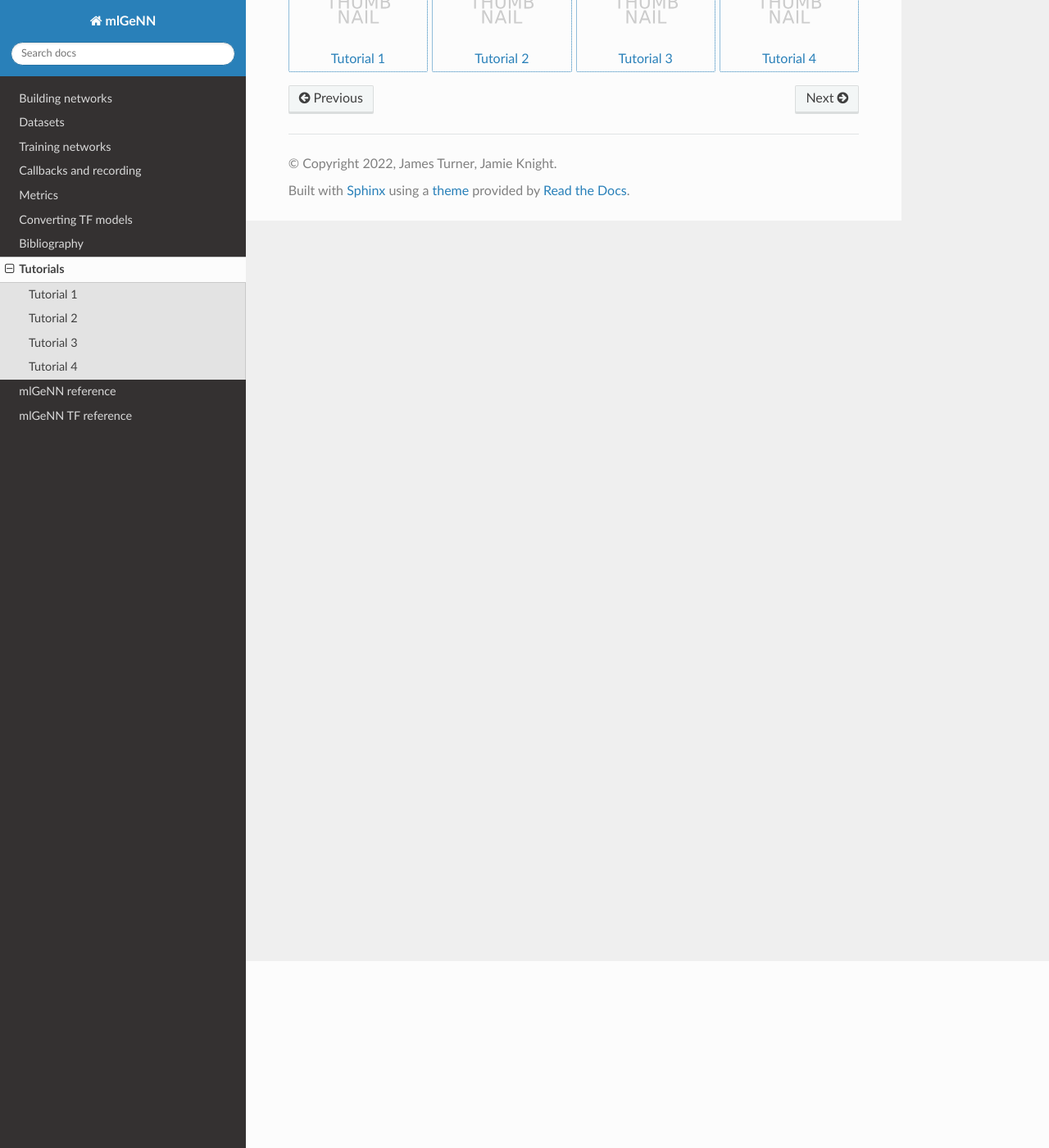
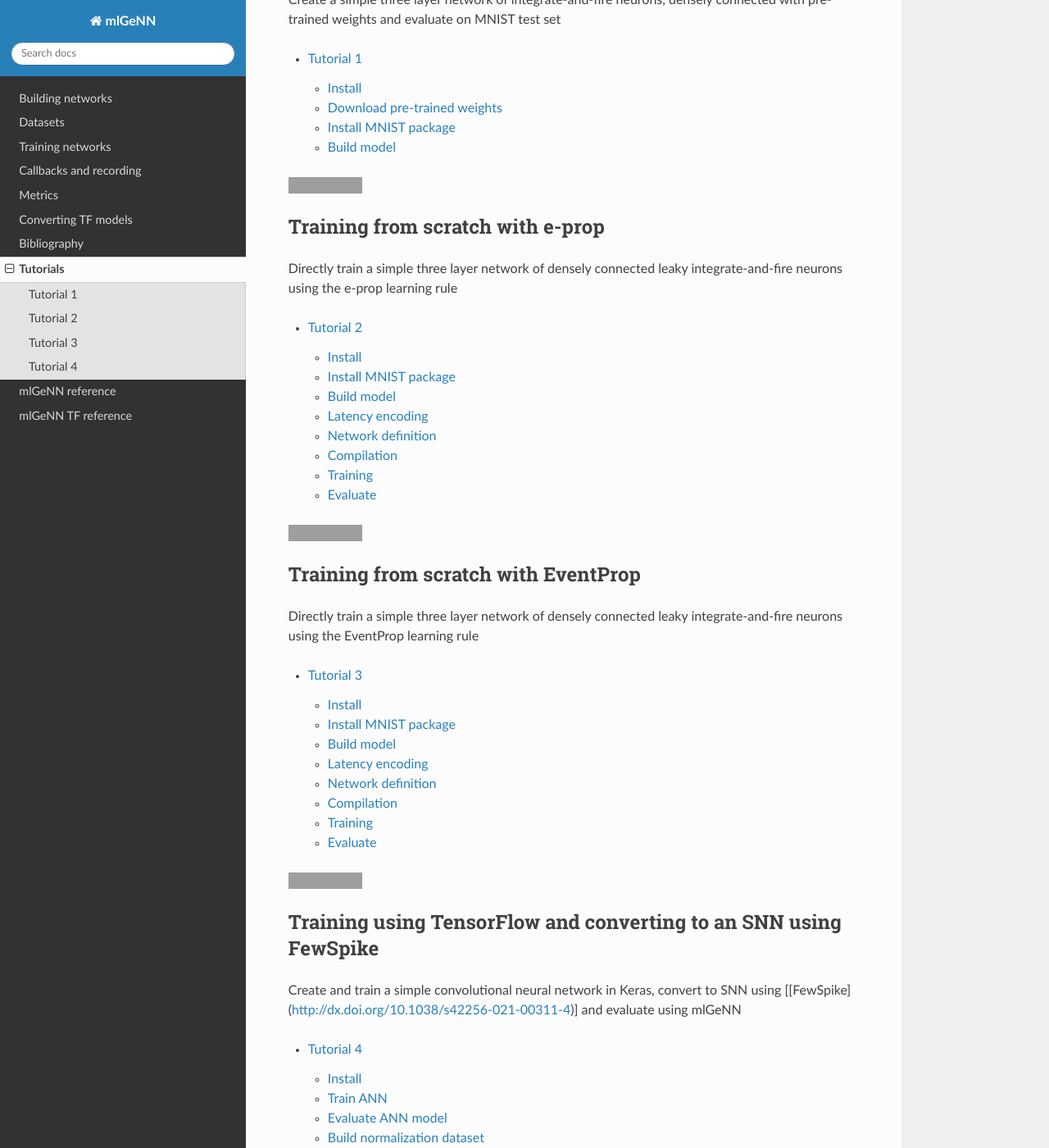
Before and after one commit to genn-team/ml_genn, a Sphinx documentation site: the page built from docs/tutorials/index.rst, in a window 1280 px wide and 1400 px high, scrolled down 228 px. Shown: the whole window at 82% size. Built offline with Sphinx 7.4.7 and the Read the Docs theme 2.0.0, drawn with Linux system fonts in a browser that asks for light colours; some of the changed text lies outside the part shown; grey boxes are pictures that could not be loaded.

Commit message:
manual tutorial index with collab links

```diff
--- a/docs/tutorials/index.rst
+++ b/docs/tutorials/index.rst
@@ -2,8 +2,52 @@
 Tutorials
 =========
 
-.. nbgallery::
-    :name: gallery
-    :glob:
+Inference with pre-trained weights
+==================================
+Create a simple three layer network of integrate-and-fire neurons, densely connected with pre-trained weights and evaluate on MNIST test set
 
-    *
+.. toctree::
+    :maxdepth: 3
+
+    tutorial_1.ipynb
+
+
+.. image:: https://colab.research.google.com/assets/colab-badge.svg
+   :target: https://colab.research.google.com/github/genn-team/ml_genn/blob/genn_5/docs/tutorials/tutorial_1.ipynb
+
+Training from scratch with e-prop
+=================================
+Directly train a simple three layer network of densely connected leaky integrate-and-fire neurons using the e-prop learning rule
+
+.. toctree::
+    :maxdepth: 3
+
+    tutorial_2.ipynb
+
+.. image:: https://colab.research.google.com/assets/colab-badge.svg
+   :target: https://colab.research.google.com/github/genn-team/ml_genn/blob/genn_5/docs/tutorials/tutorial_2.ipynb
+
+Training from scratch with EventProp
+====================================
+Directly train a simple three layer network of densely connected leaky integrate-and-fire neurons using the EventProp learning rule
+
+.. toctree::
+    :maxdepth: 3
+
+    tutorial_3.ipynb
+
+.. image:: https://colab.research.google.com/assets/colab-badge.svg
+   :target: https://colab.research.google.com/github/genn-team/ml_genn/blob/genn_5/docs/tutorials/tutorial_3.ipynb
+
+
+Training using TensorFlow and converting to an SNN using FewSpike
+=================================================================
+Create and train a simple convolutional neural network in Keras, convert to SNN using [[FewSpike](http://dx.doi.org/10.1038/s42256-021-00311-4)] and evaluate using mlGeNN
+
+.. toctree::
+    :maxdepth: 3
+
+    tutorial_4.ipynb
+
+.. image:: https://colab.research.google.com/assets/colab-badge.svg
+   :target: https://colab.research.google.com/github/genn-team/ml_genn/blob/genn_5/docs/tutorials/tutorial_4.ipynb
```
